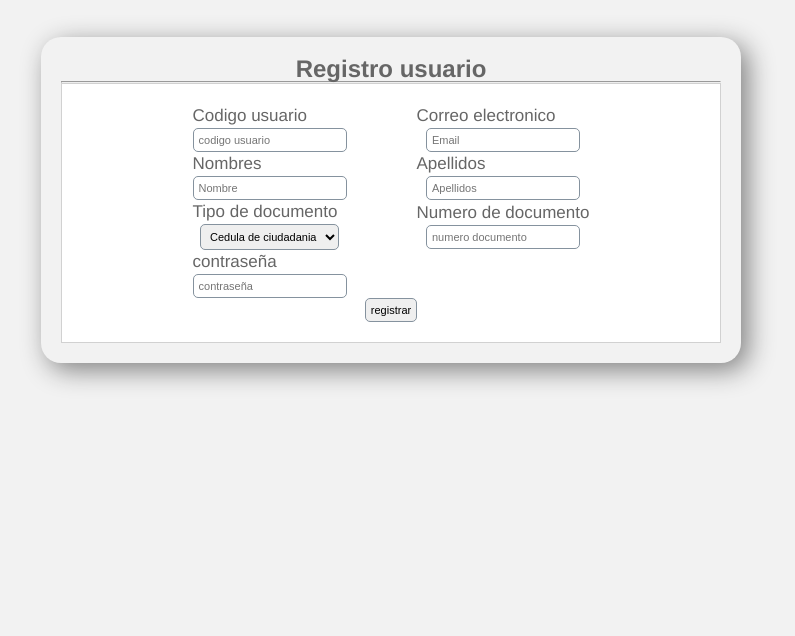
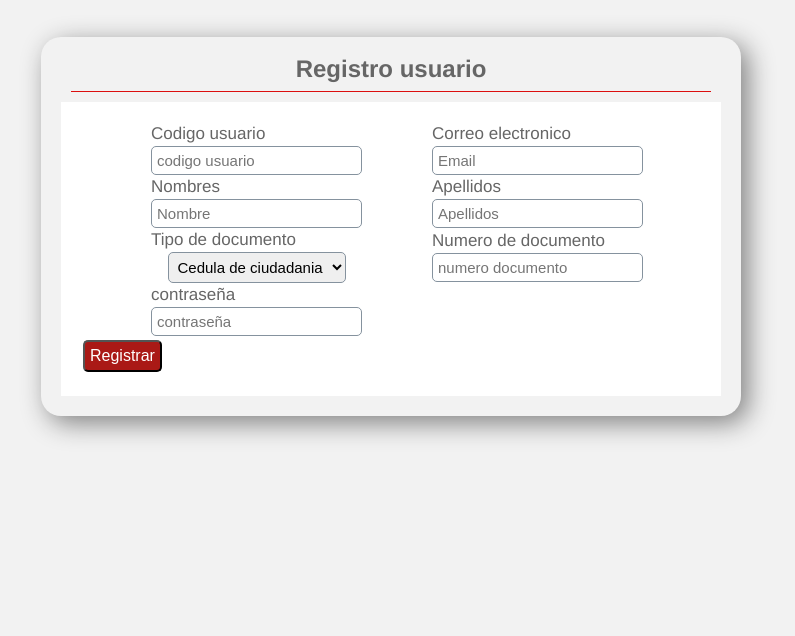
Before and after one commit to dannadeily/web-grupo8, a PHP site: page /vistas/modulo/registrar.php in a window 1280 px wide. Shown: the part 81-717 px from the top of the page, without its empty margins (249-1044 px from the left). Run offline with PHP 8.4, Linux system fonts and the light colour scheme.

Commit message:
registrar

```diff
--- a/vistas/css/registrar.css
+++ b/vistas/css/registrar.css
@@ -19,7 +19,7 @@
   padding: 20px;
   box-shadow: 7px 7px 27px gray;
   width: 700px;
-  margin: auto;
+
 
 }
 .form_register h2{
@@ -27,9 +27,9 @@
 }
 
 
-.form_registerhr{
+.form_register hr{
    border: 0;
-   background: #CCC;
+   background: #DC0F0F;
    height: 1px;
    margin:10px;
    display:block;
@@ -42,46 +42,35 @@ table{
 }
 form{
   background: #FFF;
+  padding: 20px 20px;
 
-  padding: 20px 50px;
-  border: 1px solid #d1d1d1;
+}
+.button-registrar {
+  background-color: #aa1916;
+  border-radius: 5px;
+  color: white;
+  padding: 5px 5px;
+  text-align: center;
+  font-size: 16px;
+  margin: 4px 2px;
+  cursor: pointer;
+
 }
 label{
   font-size: 17px;
   margin: 15px auto 5px auto;
+
 }
 input,select{
 display: block;
-font-size: 11px;
+font-size: 15px;
 padding: 5px;
 border:1px solid #85929e;
 border-radius: 5px;
 }
 
-btn_save{
-  font-size: 12px;
-  background: 10px;
-  padding: 10px;
-  color: #FFF;
-  letter-spacing: 3px;
-  border:0;
-  cursor:  pointer;
-  margin 15px auto;
-  padding-top: 5px;
-  margin-top: 15px;
-}
-btn_save{
-  font-size: 12px;
-  background: 10px;
-  padding: 10px;
-  color: #FFF;
-  letter-spacing: 3px;
-  border:0;
-  cursor:  pointer;
-  margin 15px auto;
-}
 reset{
-  btn_save{
+  button-registrar{
     font-size: 12px;
     background: 10px;
     padding: 10px;
--- a/vistas/modulo/registrar.php
+++ b/vistas/modulo/registrar.php
@@ -65,7 +65,7 @@
                         </td>
                       </tr>
                  </table>
-                  <input  type="submit" value="registrar" name="registrar"class="btn_save">
+                 <button class="button-registrar" type="button" name="button">Registrar</button>
                </form>
 
              </div>
```
